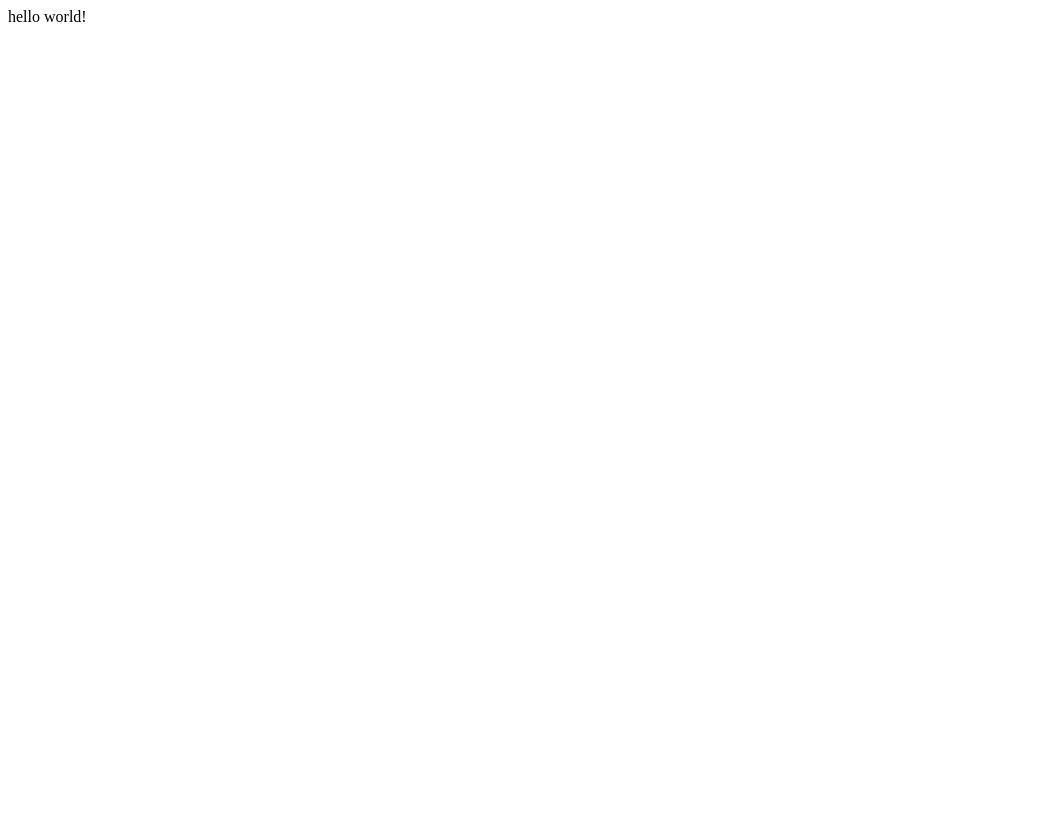
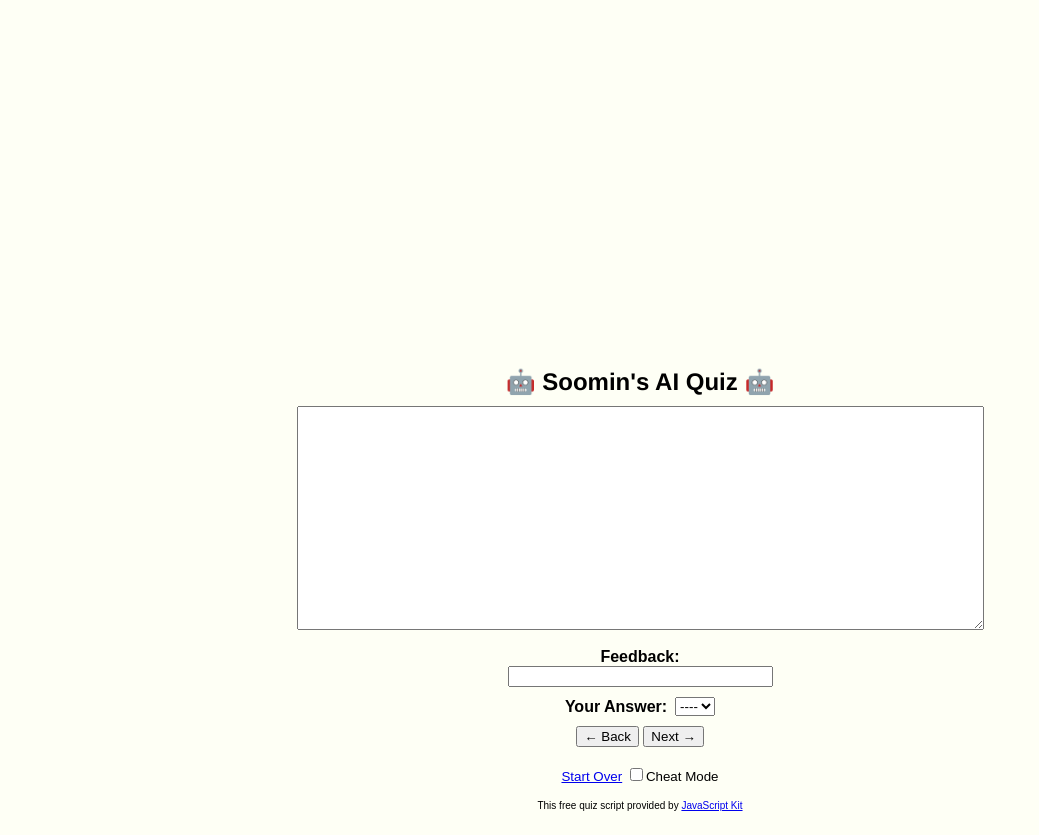
Before and after one commit to soomin311/trial, a plain HTML site: page index.html in a window 1280 px wide. Shown: the whole page, without its empty margins (0-1039 px from the left). Before the commit the page ends 800 px from the top, so only its background shows below. Drawn offline with Linux system fonts and the light colour scheme.

Commit message:
Convert simple text to structured HTML quiz layout

```diff
--- a/index.html
+++ b/index.html
@@ -1 +1,98 @@
-hello world!
+<html>
+
+
+
+<head>
+</head>
+
+<body bgcolor="#fefff5">
+
+<body style="font-family: 'Arial', 'Helvetica', sans-serif; background-color: #fefff5;">
+<div align="left">
+
+<table border="0" cellspacing="0" cellpadding="0" width="100%">
+  <tr>
+    <td width="50%"><form method="POST" name="instantquiz">
+      <table border="0" width="100%" cellspacing="0" cellpadding="0">
+      <br><br><br><br><br><br><br><br><br><br><br><br><br><br><br><br><br><br><br><br>
+      <caption style="font-size: 24px; font-weight: bold; margin-bottom: 10px; font-family: 'Helvetica Neue', 'Segoe UI', 'Roboto', 'Arial', sans-serif;">
+      🤖 Soomin's AI Quiz 🤖
+      </caption>
+        <tr>
+          <td width="100%"><div align="center"><center><p><textarea rows="8" name="thequestion"
+          cols="69" wrap="virtual" style="padding: 15px 15px; line-height: 1.5; font-size: 16px; font-family: 'Helvetica Neue', 'Segoe UI', 'Roboto', 'Arial', sans-serif;"></textarea></td>
+        </tr>
+        <tr align="center">
+          <td width="50%"><div align="center"><center><p><br><strong>Feedback: </strong><br><input
+          type="text" name="thesolution" size="30"></td>
+        </tr>
+        <tr align="center">
+          <td width="100%">
+	  <p style="display: flex; align-items: center; justify-content: center; gap: 8px; margin: 10px 0;">
+	    <strong>Your Answer:</strong>
+	    <select name="theresponse" size="1" onChange="responses()">
+              <option value="-----">----</option>
+              <option value="a">a</option>
+              <option value="b">b</option>
+              <option value="c">c</option>
+              <option value="d">d</option>
+            </select>
+	  </p>
+
+ 	 <div style="text-align: center; margin-top: 10px;">
+	  <input type="button" value="← Back" name="B1"
+            onClick="if (whichone&gt;1){whichone--;generatequestions()}"> <input type="button"
+          value="Next →" name="B2"
+          onClick="if (whichone&lt;=total){whichone++;generatequestions()}"><br><br>
+          <small><a href="#" onClick="whichone=1;generatequestions();return false">Start Over</a> </small><input
+          type="checkbox" name="cmode" value="ON"><small>Cheat Mode</small><p align="center"><font face="arial" size="-2">This free quiz script provided by </font><font face="arial, helvetica" size="-2"><a href="http://javascriptkit.com">JavaScript Kit</a></font></p></td>
+        </tr>
+      </table>
+    </form>
+    </td>
+  </tr>
+</table>
+
+</div>
+
+<script src="popsolution.js">
+
+/*
+Instant-grading multiple choice quiz-
+By JavaScript Kit (javascriptkit.com)
+Over 200+ free scripts here!
+*/
+
+</script>
+<script language="JavaScript1.1">
+var whichone=1
+var tempmn=document.instantquiz.thequestion
+function generatequestions(){
+document.instantquiz.theresponse.selectedIndex=0
+if (!document.instantquiz.cmode.checked||whichone>=total+1||whichone<=0)
+document.instantquiz.thesolution.value=''
+if (whichone>=total+1)
+tempmn.value="🎉 Quiz Complete 🎉"
+else{
+tempmn.value=whichone+". "+question[whichone]+"\n\n"+"a)"+eval('choice'+whichone+'[1]')+"\n"+"b)"+eval('choice'+whichone+'[2]')+"\n"+"c)"+eval('choice'+whichone+'[3]')+"\n"+"d)"+eval('choice'+whichone+'[4]')
+if (document.instantquiz.cmode.checked)
+document.instantquiz.thesolution.value=solution[whichone]
+}
+}
+
+function responses(){
+var temp2=document.instantquiz.theresponse
+var temp3=temp2.options[temp2.selectedIndex].text
+if (temp3!=solution[whichone]&&temp2.selectedIndex!=0)
+document.instantquiz.thesolution.value="Sorry, the correct answer is "+solution[whichone]
+else if(temp2.selectedIndex!=0)
+document.instantquiz.thesolution.value=compliments[Math.round(Math.random()*compliments.length-1)]
+}
+
+generatequestions()
+</script>
+</body>
+
+
+
+</html>
```
